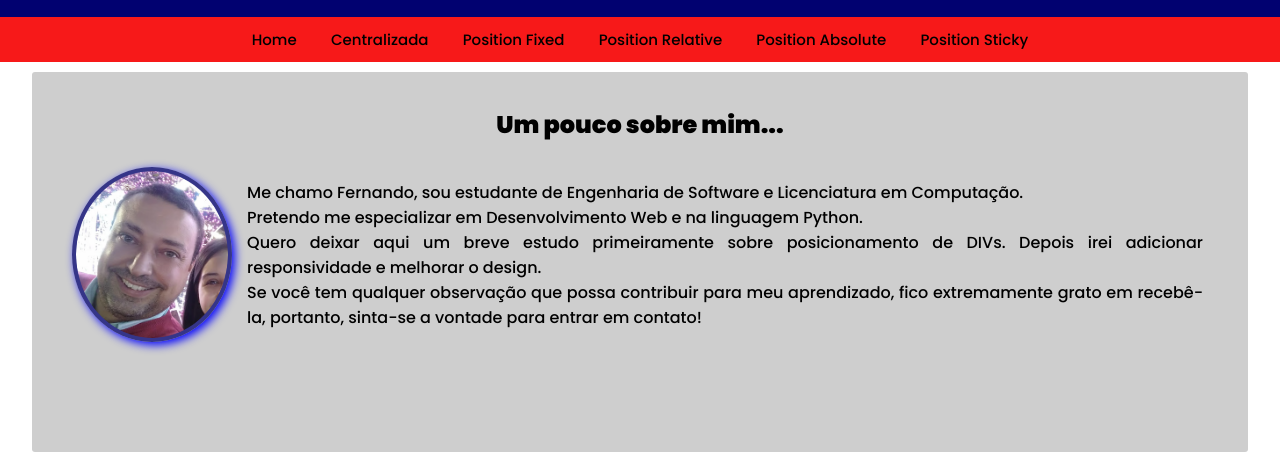
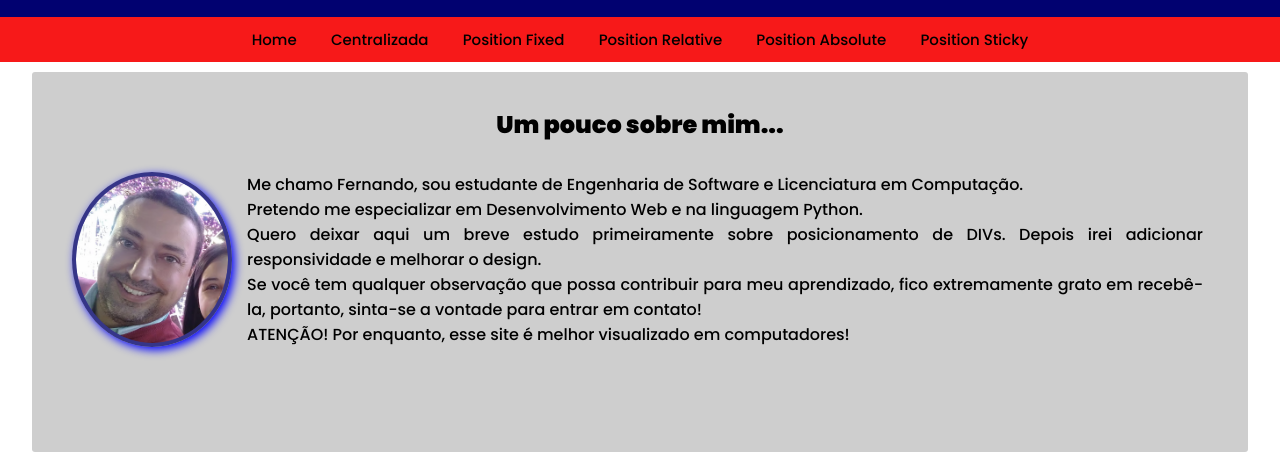
Before and after one commit to fcneves81/estudo_css_position, a plain HTML site: page index.html in a window 1280 px wide. Shown: the part 91-551 px from the top of the page. Drawn offline with Linux system fonts and the light colour scheme.

Commit message:
Update index.html
adicionado informação na página index sobre melhor visualização.

```diff
--- a/index.html
+++ b/index.html
@@ -32,7 +32,7 @@
         <h2>Um pouco sobre mim...</h2>
         <div id="quem-sou">
 
-            <img id="foto01" src="img/perfil.png" alt="minha_foto" width="150"> <p>Me chamo Fernando, sou estudante de Engenharia de Software e Licenciatura em Computação.<br /> Pretendo me especializar em Desenvolvimento Web e na linguagem Python. <br />Quero deixar aqui um breve estudo primeiramente sobre posicionamento de DIVs. Depois irei adicionar responsividade e melhorar o design.<br />Se você tem qualquer observação que possa contribuir para meu aprendizado, fico extremamente grato em recebê-la, portanto, sinta-se a vontade para entrar em contato!</p>
+            <img id="foto01" src="img/perfil.png" alt="minha_foto" width="150"> <p>Me chamo Fernando, sou estudante de Engenharia de Software e Licenciatura em Computação.<br /> Pretendo me especializar em Desenvolvimento Web e na linguagem Python. <br />Quero deixar aqui um breve estudo primeiramente sobre posicionamento de DIVs. Depois irei adicionar responsividade e melhorar o design.<br />Se você tem qualquer observação que possa contribuir para meu aprendizado, fico extremamente grato em recebê-la, portanto, sinta-se a vontade para entrar em contato!<br />ATENÇÃO! Por enquanto, esse site é melhor visualizado em computadores!</p>
 
         </div>
 
```
